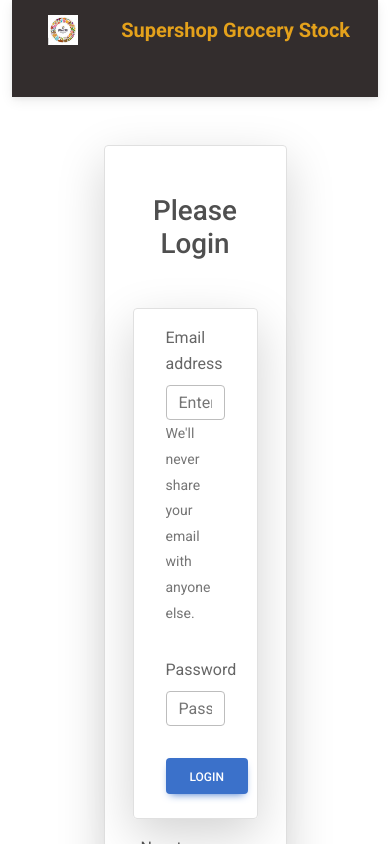
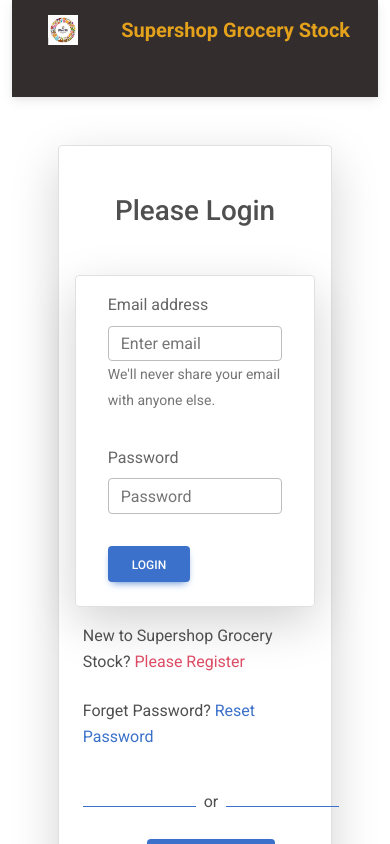
Before and after one commit to tashfiaislamistila/supershop-grocery-stock-warehouse-management-client, a React (Create React App) app: page /login in a window 390 px wide. Shown: the top 844 px of the page. Built offline with nearby package versions, Linux system fonts and the light colour scheme; no server answers.

Commit message:
some condition added and login and register page responsive

```diff
--- a/src/Pages/Login/Login/Login.js
+++ b/src/Pages/Login/Login/Login.js
@@ -44,7 +44,7 @@ const Login = () => {
         alert('Sent email');
     }
     return (
-        <div className='container w-50 mx-auto border mt-5 mb-5 shadow-lg rounded'>
+        <div className='w-75 mx-auto border mt-5 mb-5 shadow-lg rounded'>
             <div className='mt-5 text-center mb-5'>
                 <h1>Please Login</h1>
             </div>
--- a/src/Pages/Login/Register/Register.js
+++ b/src/Pages/Login/Register/Register.js
@@ -35,7 +35,7 @@ const Register = () => {
     }
     return (
         <div className=' register-form'>
-            <div className='container w-50 mx-auto border mt-5 mb-5 shadow-lg rounded'>
+            <div className='w-75 mx-auto border mt-5 mb-5 shadow-lg rounded'>
                 <div className='mt-5'>
                     <h2 style={{ textAlign: 'center' }}>Please Register</h2>
                 </div>
--- a/src/Pages/Login/SocialLogin/SocialLogin.js
+++ b/src/Pages/Login/SocialLogin/SocialLogin.js
@@ -1,12 +1,14 @@
 import React from 'react';
 import { useSignInWithGithub, useSignInWithGoogle } from 'react-firebase-hooks/auth';
-import { useNavigate } from 'react-router-dom';
+import { useLocation, useNavigate } from 'react-router-dom';
 import auth from '../../../firebase.init';
 
 const SocialLogin = () => {
     const [signInWithGoogle, user, loading, error] = useSignInWithGoogle(auth);
     const [signInWithGithub, user1, loading1, error1] = useSignInWithGithub(auth);
     const navigate = useNavigate();
+    const location = useLocation();
+    let from = location.state?.from?.pathname || "/";
 
     let errorElement;
     if (error || error1) {
@@ -14,7 +16,8 @@ const SocialLogin = () => {
     }
 
     if (user || user1) {
-        navigate('/home');
+        // navigate('/home');
+        navigate(from, { replace: true });
     }
     return (
         <div className='container mb-3 p-2 mx-3'>
```
